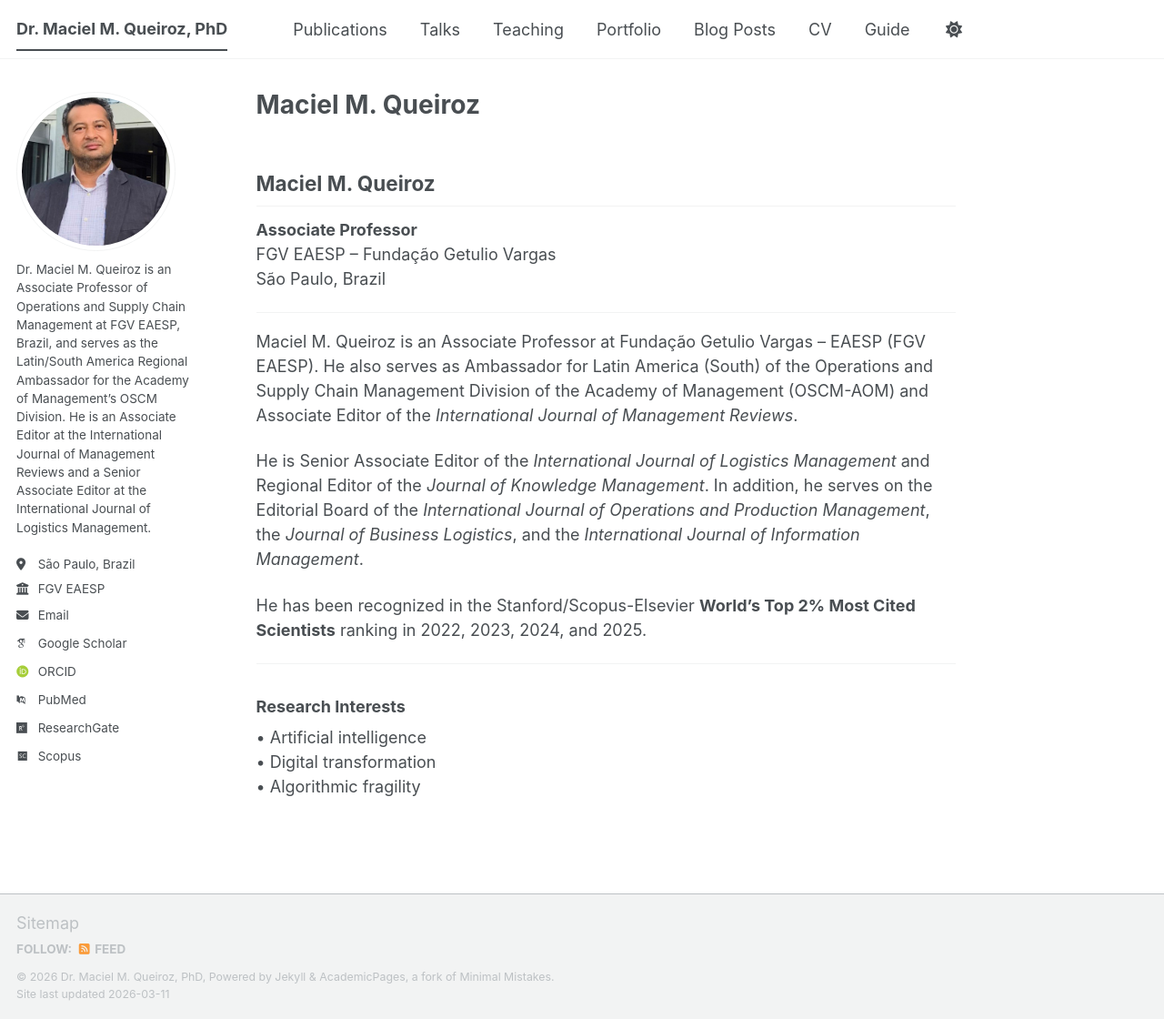
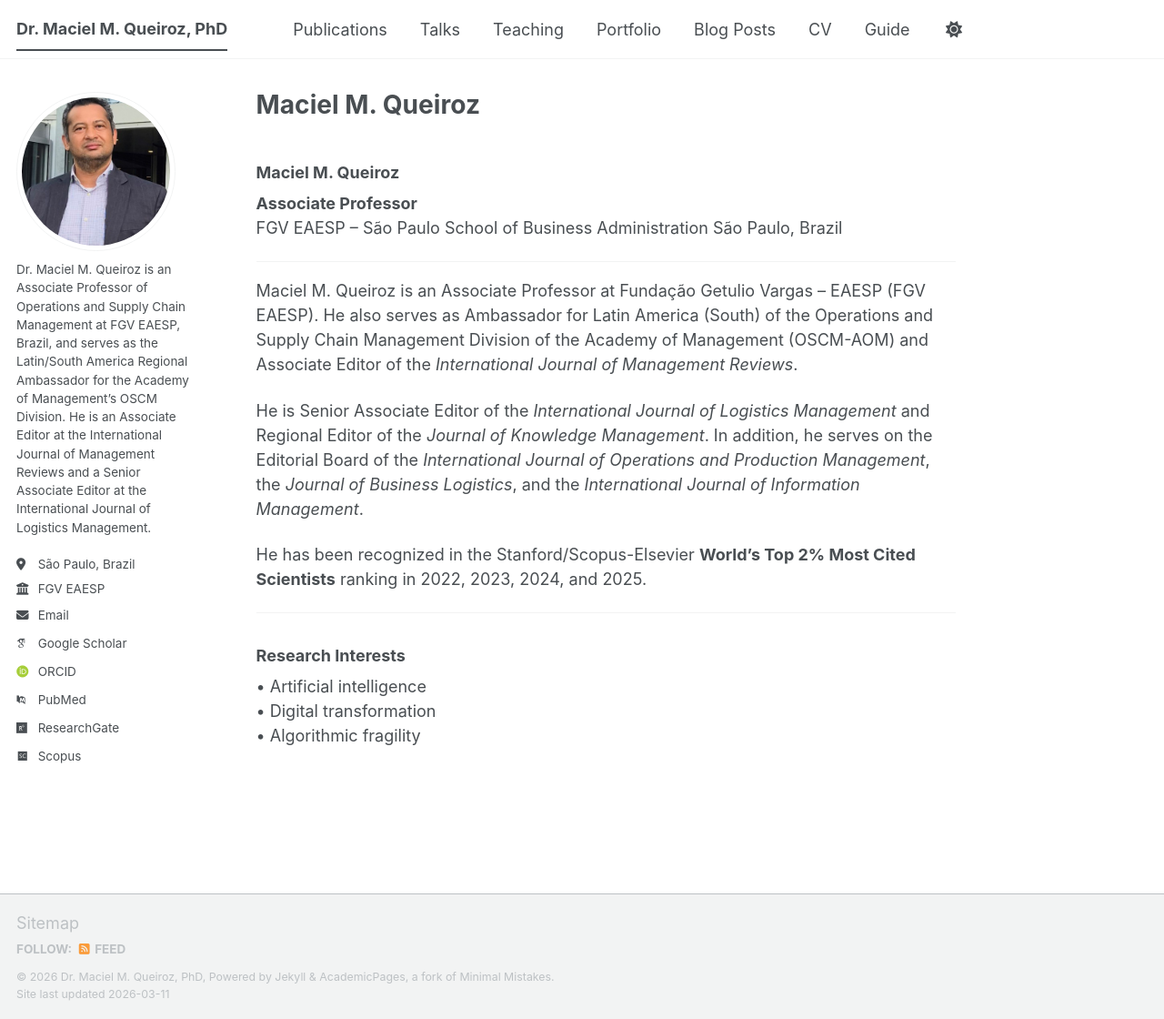
Before and after one commit to maciel-queiroz/maciel-queiroz.github.io, a Jekyll site: the page built from _pages/about.md, in a window 1280 px wide and 1120 px high. Shown: the whole window at 91% size. Built offline with Jekyll 4.4.1, drawn with Linux system fonts in a browser that asks for light colours; some web fonts are replaced; a script bundle is joined from its source files by our own code; library files that are not in the unit come from our copies.

Commit message:
Update about.md

```diff
--- a/_pages/about.md
+++ b/_pages/about.md
@@ -6,10 +6,10 @@
   - /about/
   - /about.html
 ---
-## Maciel M. Queiroz
+### Maciel M. Queiroz
 
 **Associate Professor**
-FGV EAESP – Fundação Getulio Vargas
+FGV EAESP – São Paulo School of Business Administration
 São Paulo, Brazil
 
 ---
```
